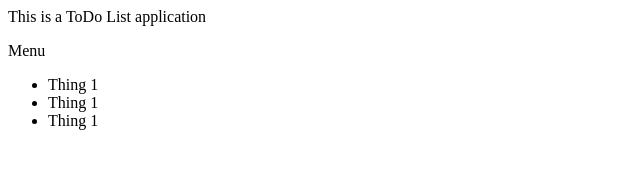
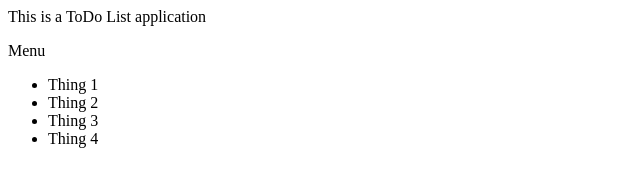
Before and after one commit to rmc31547/ToDo-List, a plain HTML site: page index.html in a window 1280 px wide. Shown: the full height of the page, 0-640 px from the left. Drawn offline with Linux system fonts and the light colour scheme.

Commit message:
Added a thing to the list
Thing 4 was added to the list.

```diff
--- a/index.html
+++ b/index.html
@@ -7,7 +7,8 @@
 	<p>Menu</p>
 	<ul>
 		<li>Thing 1</li>
-		<li>Thing 1</li>
-		<li>Thing 1</li>
+		<li>Thing 2</li>
+		<li>Thing 3</li>
+		<li>Thing 4</li>
 	</ul>
 </body>
```
